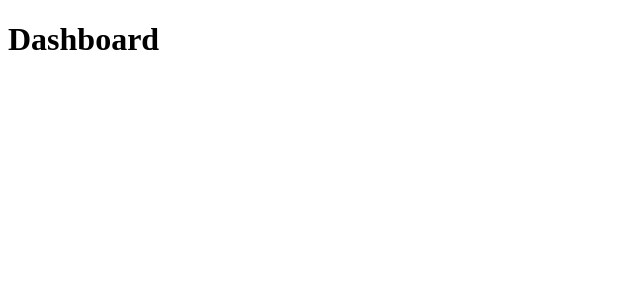
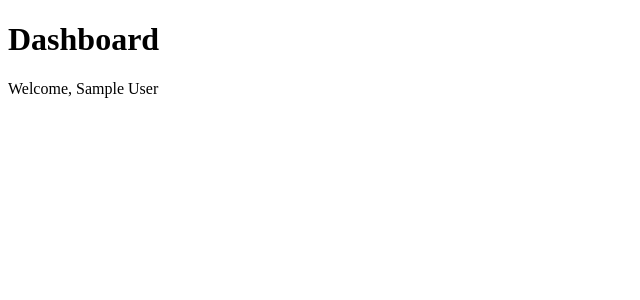
Before and after one commit to Ronit-06/fitly, a Next.js app: page /dashboard in a window 1280 px wide. Shown: the top 300 px of the page, without its empty margins (0-640 px from the left). Built offline with nearby package versions, Linux system fonts and the light colour scheme; no server answers; sample sign-in values are in the browser's storage.

Commit message:
finsihed login functionality and implemented sessions for dashboard

```diff
--- a/app/api/auth/[...nextauth]/route.ts
+++ b/app/api/auth/[...nextauth]/route.ts
@@ -13,6 +13,8 @@ const handler = NextAuth({
                 password : {label: "Password", type:"password"},
             },
             async authorize(credentials){
+                console.log("Incoming credentials:", credentials);
+
                 await dbConnect();
 
                 const user = await User.findOne({email: credentials?.email})
@@ -20,7 +22,7 @@ const handler = NextAuth({
 
                 const isValid =  await bcrypt.compare(
                     credentials!.password,
-                    user.Password
+                    user.password
                 )
                 if(!isValid) throw new Error("Invalid Password")
 
--- a/app/dashboard/page.tsx
+++ b/app/dashboard/page.tsx
@@ -1,5 +1,27 @@
-export default function pages(){
+"use client";
+
+import { useSession } from "next-auth/react"
+import { useEffect } from "react"
+import { useRouter } from "next/navigation"
+
+export default function Dashboardpage() {
+    const { data: session, status } = useSession();
+    const router = useRouter();
+
+    useEffect(() => {
+        if (status === "unauthenticated") {
+            router.push("/login")
+        }
+    }, [status, router])
+
+    if (status === "loading") {
+        return <p>loading...</p>;
+    }
+
     return (
-        <h1>Dashboard</h1>
+        <div>
+            <h1>Dashboard</h1>
+            <p>Welcome, {session?.user?.name || session?.user?.email}</p>
+        </div>
     )
 }
--- a/app/layout.tsx
+++ b/app/layout.tsx
@@ -1,3 +1,4 @@
+import { Providers } from "./providers"
 export const metadata = {
   title: 'Next.js',
   description: 'Generated by Next.js',
@@ -10,7 +11,7 @@ export default function RootLayout({
 }) {
   return (
     <html lang="en">
-      <body>{children}</body>
+      <body><Providers>{children}</Providers></body>
     </html>
   )
 }
--- /dev/null
+++ b/app/providers.tsx
@@ -0,0 +1,7 @@
+"use client";
+
+import { SessionProvider } from "next-auth/react";
+
+export function Providers({ children }: { children: React.ReactNode }) {
+  return <SessionProvider>{children}</SessionProvider>;
+}
```
Also changed, not shown: app/login/page.tsx (+12 -4 lines).
